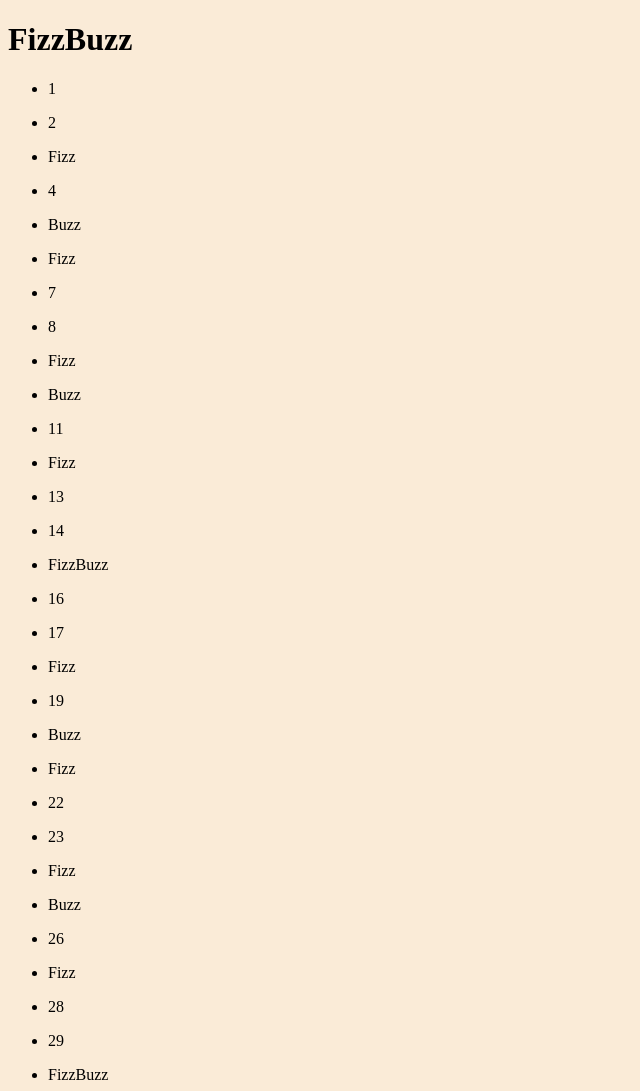
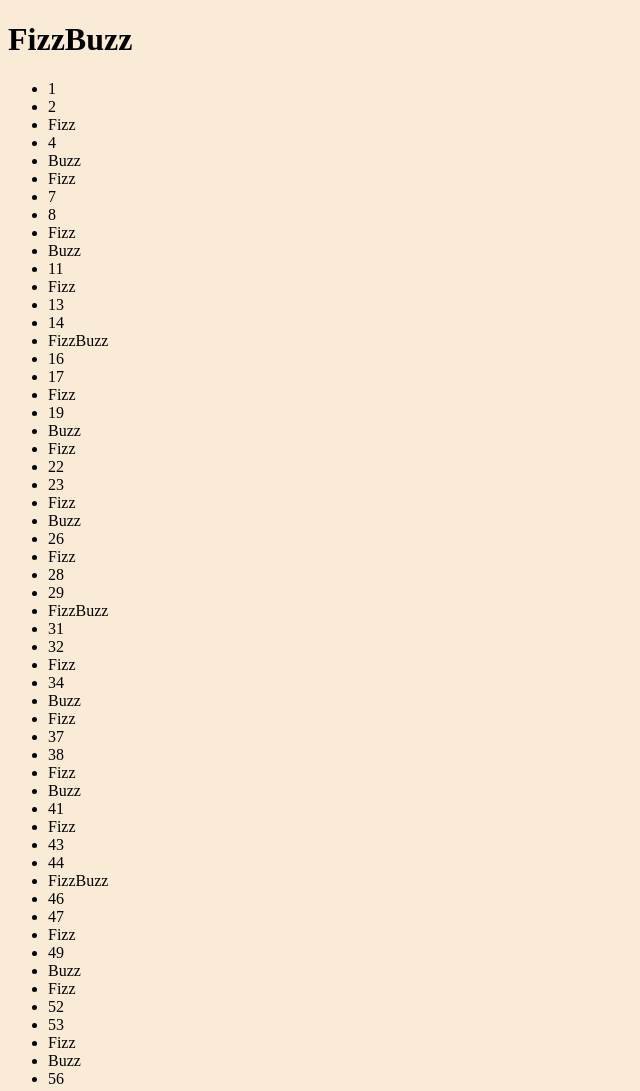
Before and after one commit to Arianna-Salvini/js-fizzbuzz, a plain HTML site: page index.html in a window 1280 px wide. Shown: the top 1091 px of the page, without its empty margins (0-640 px from the left). Drawn offline with Linux system fonts and the light colour scheme.

Commit message:
Fix list item innet text

```diff
--- a/assets/js/main.js
+++ b/assets/js/main.js
@@ -1,30 +1,34 @@
 console.log("Fizz or Buzz?");
 
 const container = document.getElementById("container")
+const ul = document.getElementById("unord_list")
+
 
 for (let i = 1; i <= 100; i++) {
 
-    let ul = document.createElement("ul")
-
-    container.append(ul)
-
-    let number = i
+    let li = document.createElement("li")
 
     if ((i % 3 == 0) && (i % 5 == 0)) {
         console.log("FizzBUzz")
-        number=("FizzBuzz")
+        li.innerHTML = "FizzBuzz"
+
     } else if (i % 5 == 0) {
         console.log("Buzz");
-        number=("Buzz")
+        li.innerHTML = "Buzz"
+
+
 
     } else if (i % 3 == 0) {
         console.log("Fizz")
-        number=("Fizz")
+        li.innerHTML = "Fizz"
+
+
     } else {
         console.log(i);
-        number=i
+        li.innerHTML = i
+
     }
 
-    ul.insertAdjacentHTML("afterbegin", `<li> ${number} </li>`)
+    ul.append(li)
     ul.className="list_item"
 };
--- a/index.html
+++ b/index.html
@@ -11,7 +11,7 @@
 
     <h1>FizzBuzz</h1>
     <div id="container">
-
+        <ul id="unord_list"></ul>
     </div>
     <!-- /.container -->
 
```
